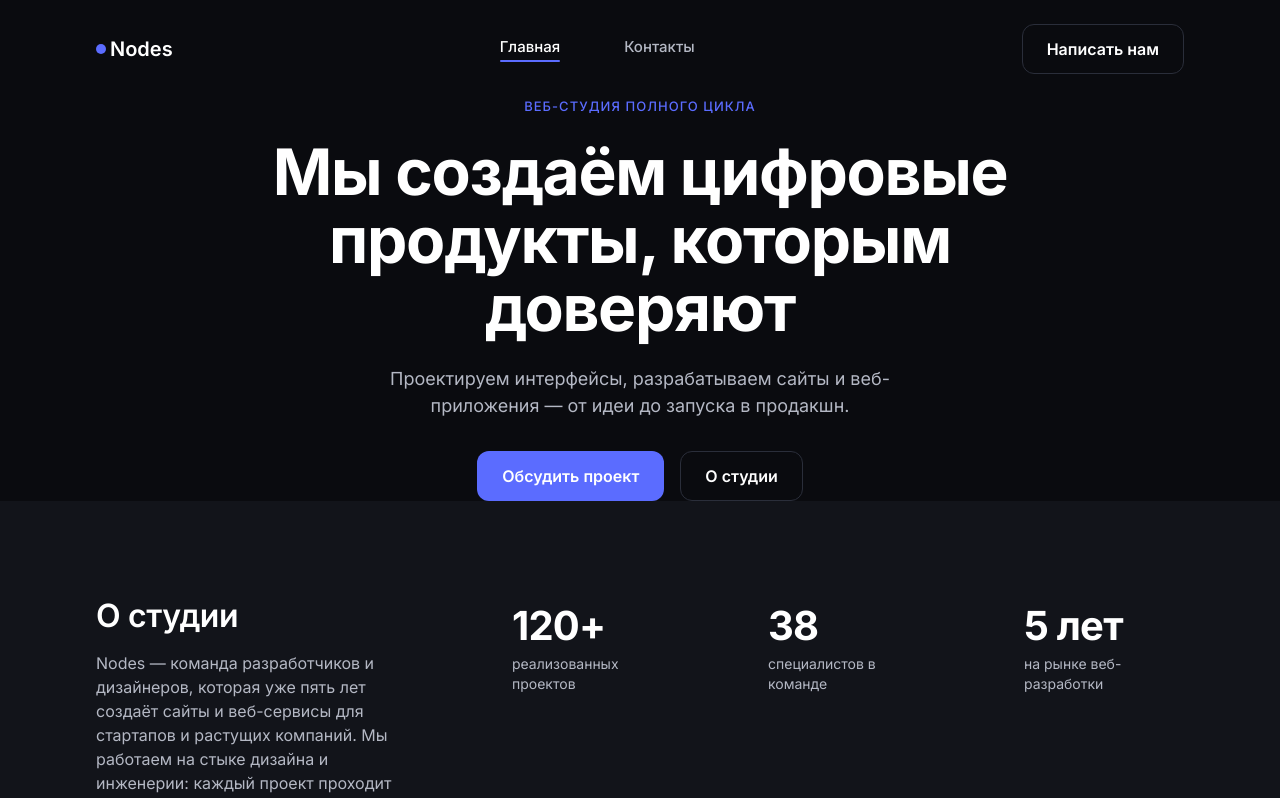
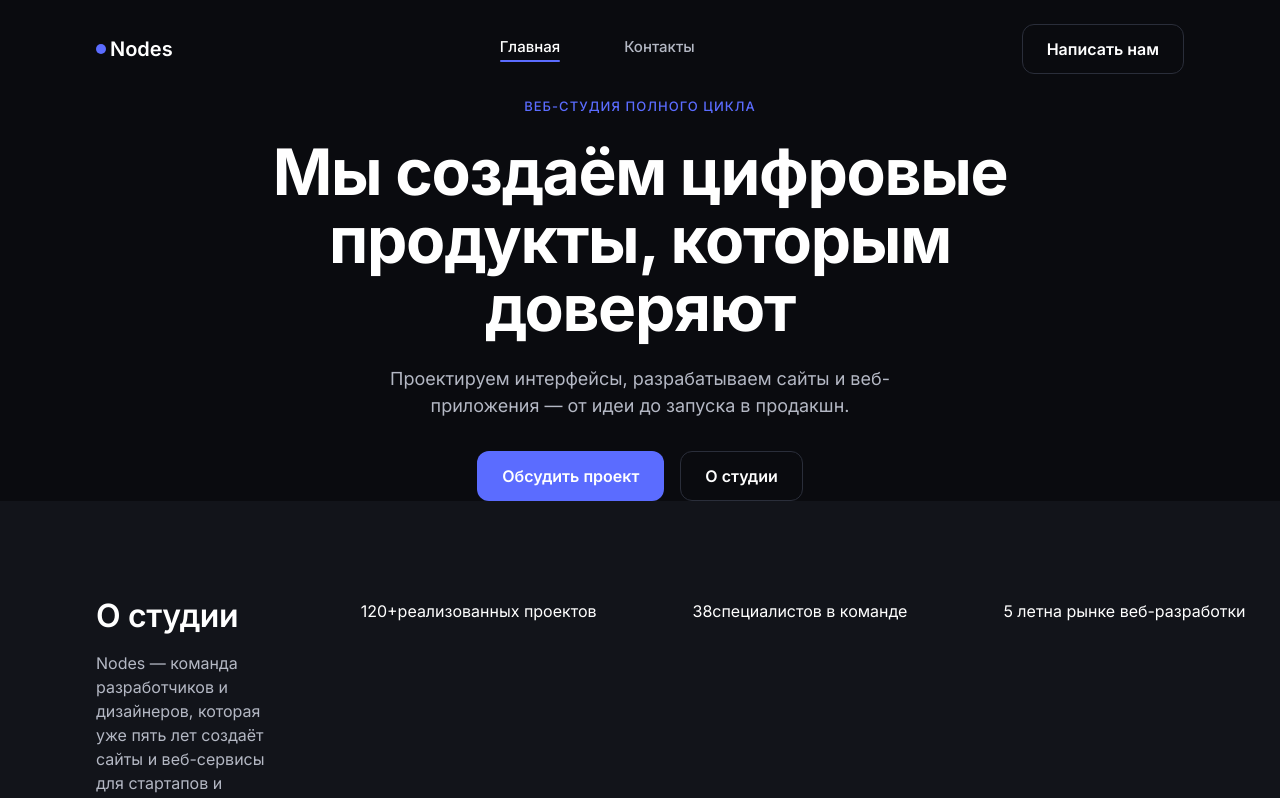
Before and after one commit to ladashum/nodes-studio, a React (Vite) app: page / in a window 1280 px wide. Shown: the top 798 px of the page. Built offline with nearby package versions, Linux system fonts and the light colour scheme.

Commit message:
Update StatItem.module.css

```diff
--- a/src/components/StatItem/StatItem.module.css
+++ b/src/components/StatItem/StatItem.module.css
@@ -1,4 +1,4 @@
-.stat {
+/*.stat {
   display: flex;
   flex-direction: column;
   gap: var(--spacing-xs);
@@ -17,4 +17,4 @@
   line-height: 1.4;
   color: var(--color-text-secondary);
   max-width: 160px;
-}
+}*/
```
